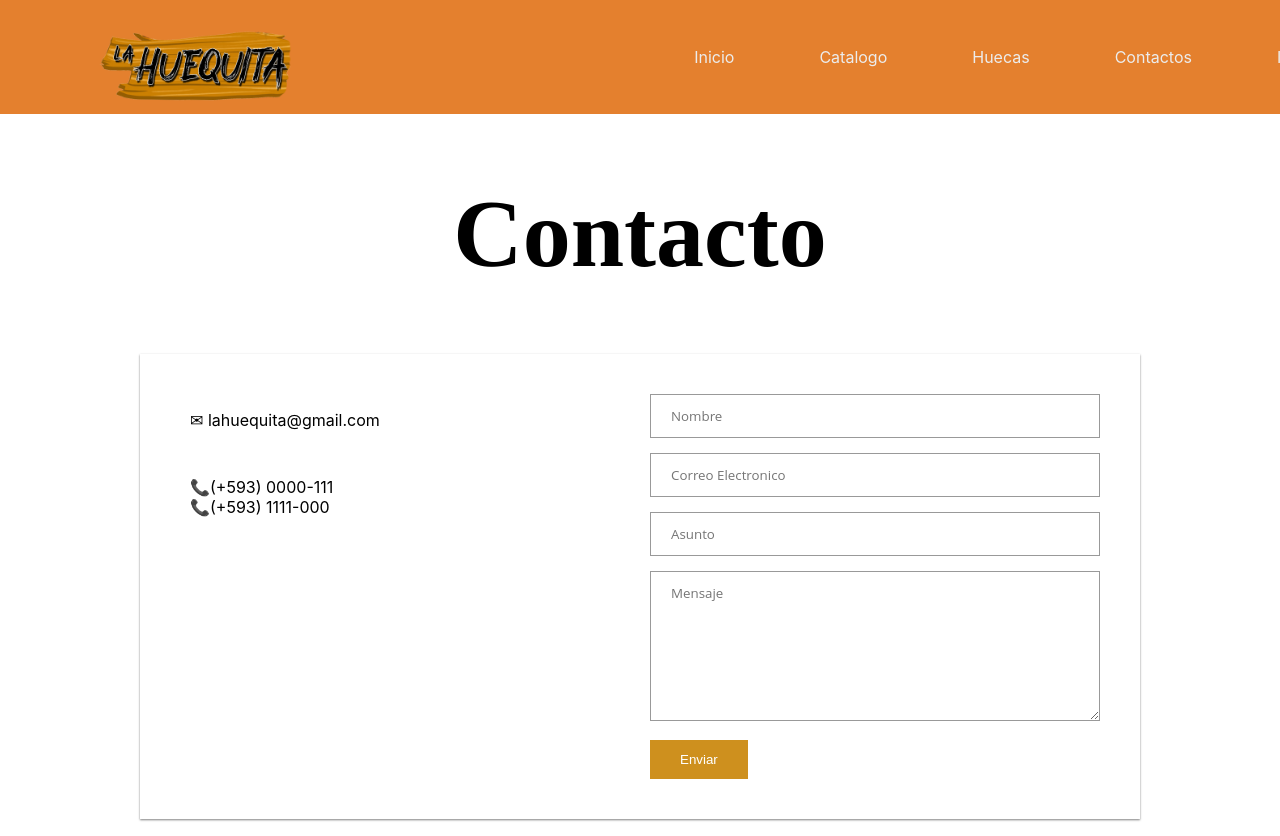
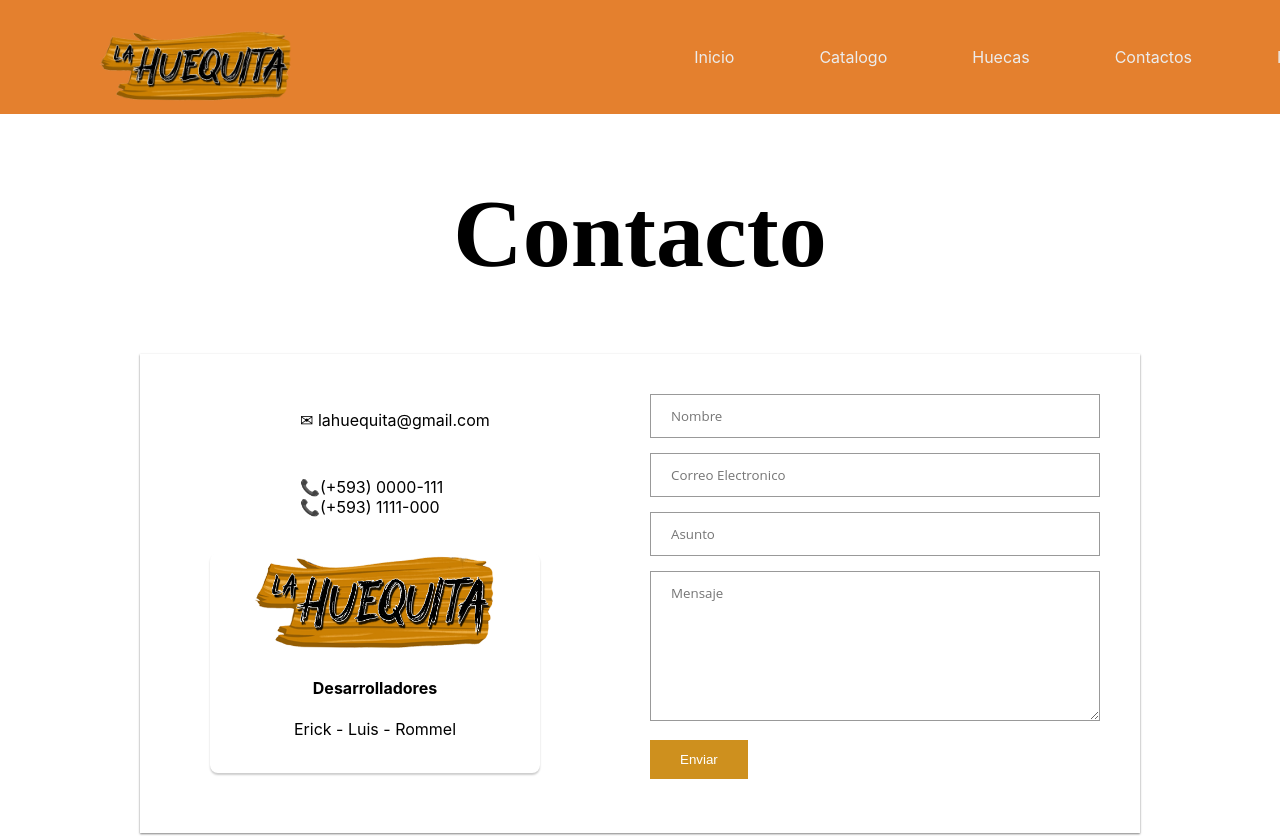
Before and after one commit to elcuenca3/La_huequita, a Next.js app: page /contacto in a window 1280 px wide. Shown: the top 836 px of the page. Built offline with nearby package versions, Linux system fonts and the light colour scheme; a web font is replaced by a local one.

Commit message:
02/01/22

```diff
--- a/pages/contacto.tsx
+++ b/pages/contacto.tsx
@@ -26,6 +26,21 @@ const Contacto = () => {
                     <a href="#"><i className="fab fa-instagram"></i></a>
 
                 </div>
+                <div className={styles.huecas}>
+
+        <div className={styles.card}>
+          <img
+            src="/images/logo1.png"
+            alt=""
+          />
+          <h4>Desarrolladores</h4>
+          <p>
+            Erick
+            - Luis
+            - Rommel
+          </p>
+        </div>
+        </div>
             </div>
 
             <form action="" method="GET" className={styles.formulario}>
--- a/styles/contacto.module.css
+++ b/styles/contacto.module.css
@@ -28,6 +28,7 @@
     font-size: 16px;
     align-items: center;
     flex-wrap: nowrap;
+    padding-left: 110px;
 }
 .formulario{
     padding-left: 10px;
@@ -61,3 +62,23 @@
     color: white;
     cursor: pointer;
 }
+.contenedor_contacto .card{
+    width: 330px;
+    height: 220px;
+    border-radius: 8px;
+    box-shadow: 0 2px 2px rgba(0, 0, 0, 0.2);
+    overflow: hidden;
+    margin: 20px;
+    text-align: center;
+    transition: all 0.25s;
+}
+
+.contenedor_contacto .card:hover{
+    transform: translateY(-15px);
+    box-shadow: 0 12px 16px rgba(0, 0, 0, 0.2);
+}
+
+.contenedor_contacto .card img{
+    width: 250px;
+    height: 100px;
+}
```
